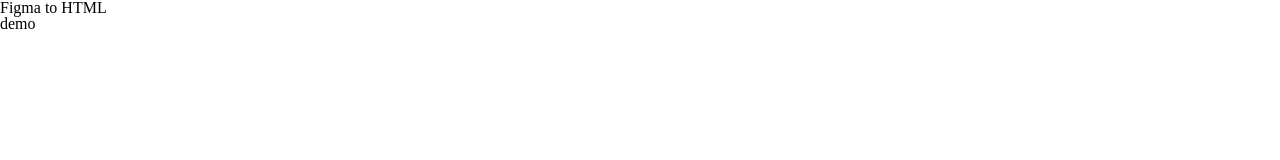
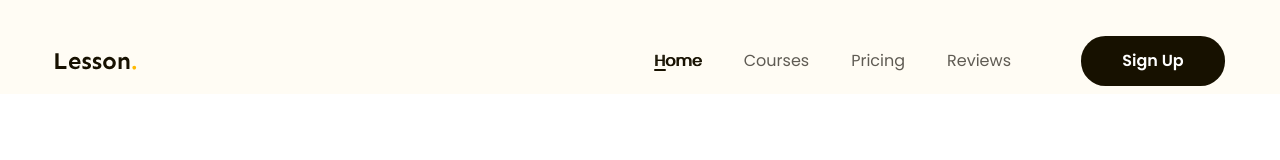
Before and after one commit to nguyencongnam367-rgb/project1, a plain HTML site: page index.html in a window 1280 px wide. Drawn offline with Linux system fonts and the light colour scheme.

Commit message:
sửa lần 3

```diff
--- a/assets/css/style.css
+++ b/assets/css/style.css
@@ -8,4 +8,73 @@ html {
 /* Khôi phục lại cỡ chữ mặc định bằng rem */
 body {
   font-size: 1.6rem;
+  font-family: "Poppins", sans-serif;
 }
+/* ------------- thẻ dùng chung -------------  */
+a {
+  text-decoration: none;
+}
+.main-content {
+  width: 1170px;
+  max-width: calc(100% - 48px);
+  margin-left: auto;
+  margin-right: auto;
+}
+.btn {
+  display: inline-block;
+  color: #fff;
+  min-width: 118px;
+  line-height: 50px;
+  text-align: center;
+  font-size: 1.6rem;
+  font-weight: 600;
+  border-radius: 24.5px;
+  background: #171100;
+  padding: 0px 16px;
+}
+/* ------------- Header -------------  */
+.header {
+  background-color: #fffcf4;
+}
+.header.fixed {
+  position: sticky;
+  top: -28px;
+}
+.header .body {
+  display: flex;
+  align-items: center;
+  padding: 36px 0px 8px;
+}
+.nav {
+  margin-left: auto;
+}
+.nav ul {
+  display: flex;
+}
+.nav a {
+  color: #5f5b53;
+  font-size: 1.6rem;
+  padding: 8px 21px;
+  position: relative;
+}
+.nav li.active a,
+.nav a:hover {
+  color: #171100;
+  text-shadow: 1px 0px 0px currentColor;
+}
+.nav li.active a::after {
+  content: "";
+  left: 21px;
+  position: absolute;
+  display: block;
+  width: 12px;
+  height: 2px;
+  border-radius: 1px;
+  background-color: #171100;
+}
+.header .btn-sign-up {
+  min-width: 144px;
+}
+.header .action {
+  margin-left: 49px;
+}
--- a/index.html
+++ b/index.html
@@ -6,11 +6,46 @@
     <title>Figma to HTML</title>
     <!-- reset -->
     <link rel="stylesheet" href="./assets/css/reset.css" />
+    <!-- embet font -->
+    <link rel="preconnect" href="https://fonts.googleapis.com" />
+    <link rel="preconnect" href="https://fonts.gstatic.com" crossorigin />
+    <link
+      href="https://fonts.googleapis.com/css2?family=Inter:ital,opsz@0,14..32;1,14..32&family=Poppins:ital,wght@0,100;0,200;0,300;0,400;0,500;0,600;0,700;0,800;0,900;1,100;1,200;1,300;1,400;1,500;1,600;1,700;1,800;1,900&display=swap"
+      rel="stylesheet"
+    />
     <!-- style -->
     <link rel="stylesheet" href="./assets/css/style.css" />
   </head>
   <body>
-    <h1>Figma to HTML</h1>
-    <h2>demo</h2>
+    <!-- header -->
+    <header class="header fixed">
+      <div class="main-content">
+        <div class="body">
+          <!-- logo -->
+          <img src="./assets/img/logo.svg" alt="Lesson." />
+          <!-- nav -->
+          <nav class="nav">
+            <ul>
+              <li class="active">
+                <a href="!#">Home</a>
+              </li>
+              <li>
+                <a href="!#">Courses</a>
+              </li>
+              <li>
+                <a href="!#">Pricing</a>
+              </li>
+              <li>
+                <a href="!#">Reviews</a>
+              </li>
+            </ul>
+          </nav>
+          <!-- btn -->
+          <div class="action">
+            <a href="!#" class="btn btn-sign-up">Sign Up</a>
+          </div>
+        </div>
+      </div>
+    </header>
   </body>
 </html>
```
Also changed, not shown: assets/img/logo.svg (added).
